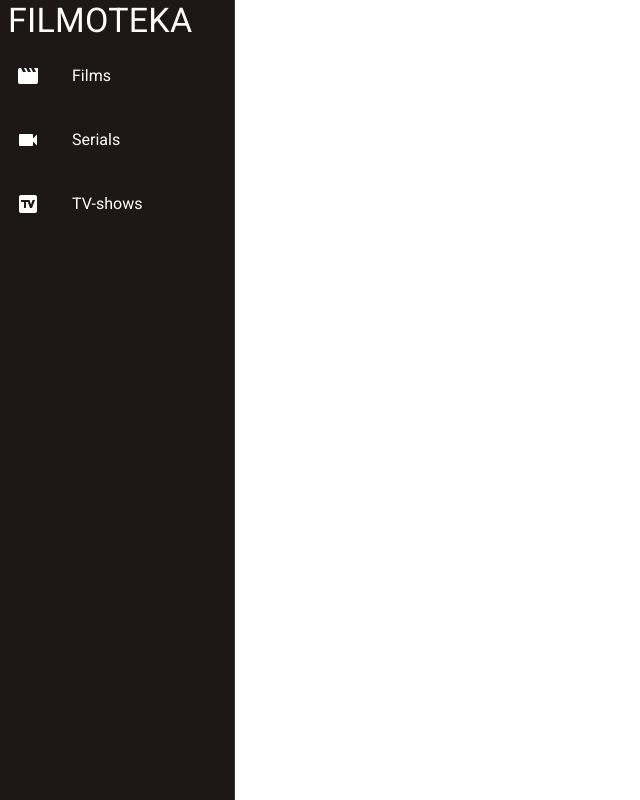
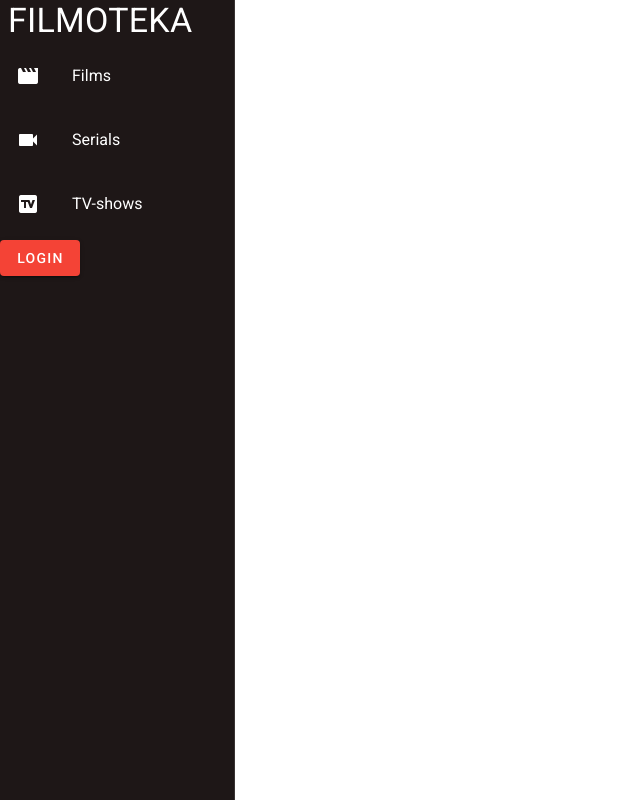
Before and after one commit to KharitonovaDina/learn_vuetify, a Vue app: page / in a window 1280 px wide. Shown: the whole page, without its empty margins (0-640 px from the left). Built offline with nearby package versions, Linux system fonts and the light colour scheme.

Commit message:
add component PrimaryBtn

```diff
--- a/src/components/NavBar.vue
+++ b/src/components/NavBar.vue
@@ -24,13 +24,16 @@
         </v-list-item-content>
       </v-list-item>
     </v-list>
+    <PrimaryBtn/>
   </v-navigation-drawer>
 </template>
 
 <script>
+import PrimaryBtn from '@/components/PrimaryBtn.vue';
+
 export default {
   name: 'NavBar',
-
+  components: { PrimaryBtn },
   data() {
     return {
       items: [
--- /dev/null
+++ b/src/components/PrimaryBtn.vue
@@ -0,0 +1,17 @@
+<template>
+  <v-btn
+    color="red"
+  >
+    Login
+  </v-btn>
+</template>
+
+<script>
+export default {
+  name: 'PrimaryBtn',
+};
+</script>
+
+<style scoped>
+
+</style>
```
